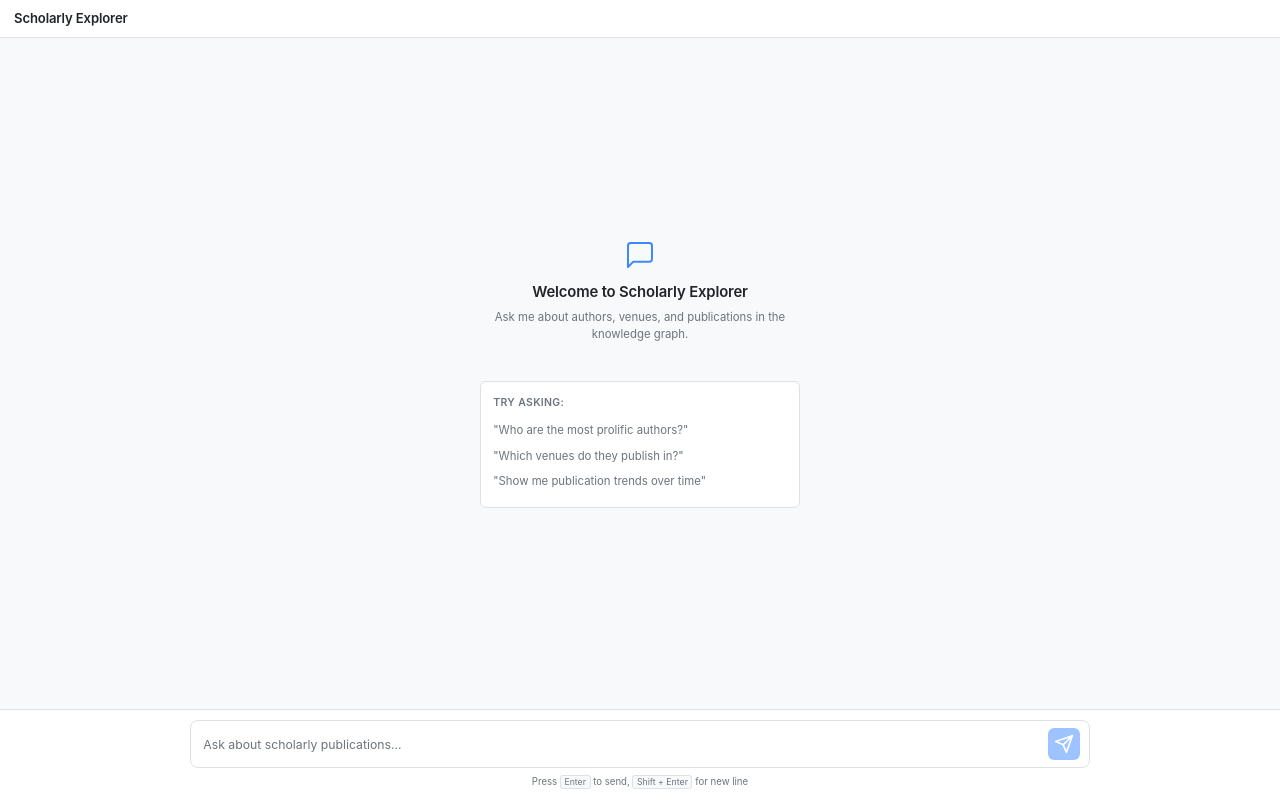
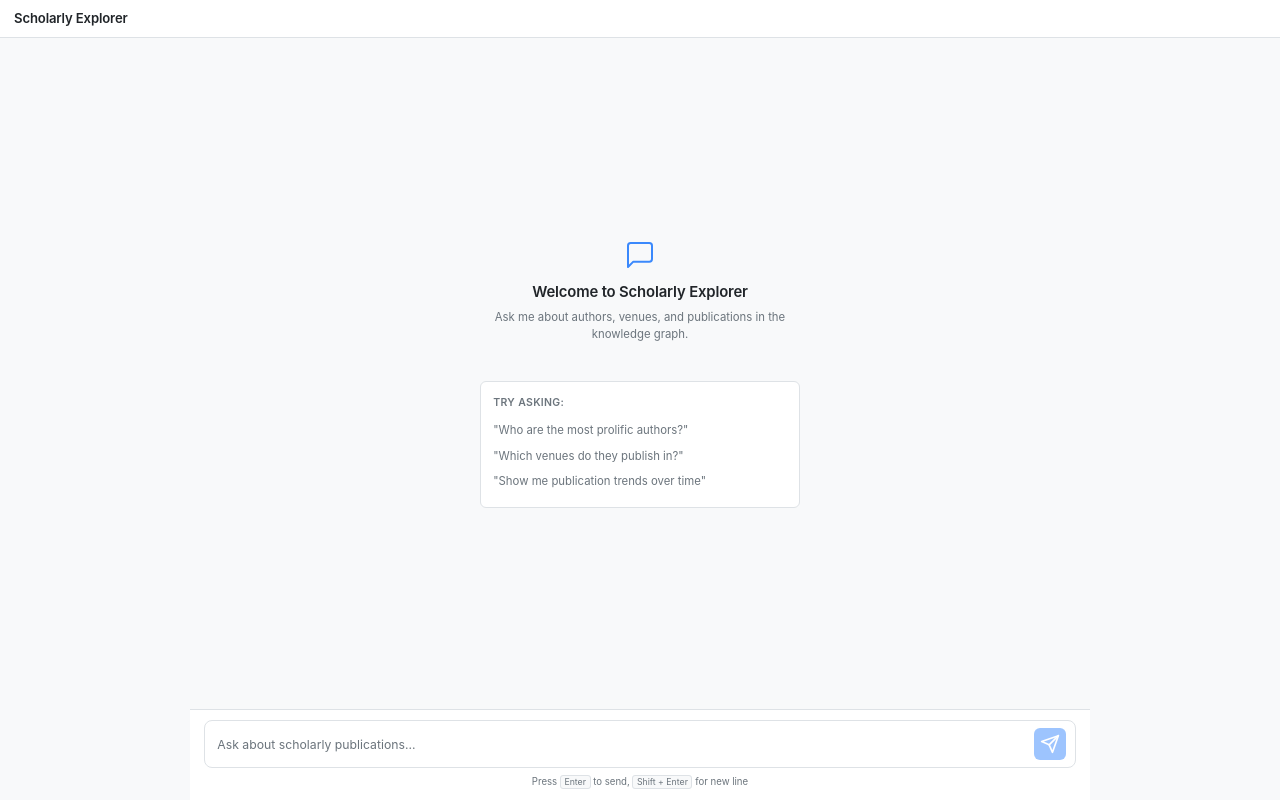
Before and after one commit to ir-anthology/thesis-ali, a SvelteKit app in the folder frontend/adaptive/: page / in a window 1280 px wide. Built offline with nearby package versions, Linux system fonts and the light colour scheme.

Commit message:
feat(frontend/adaptive): constrain chat to 900px centered container
- Wrap ConversationView and PromptInput in chat-container
- Max-width 900px, centered with auto margins
- Background: secondary outside container, primary inside
- Header remains full width

```diff
--- a/frontend/adaptive/src/routes/+page.svelte
+++ b/frontend/adaptive/src/routes/+page.svelte
@@ -42,6 +42,7 @@
     {/if}
   </header>
 
+  <div class="chat-container">
     <ConversationView
       conversation={exploration.conversation}
       results={resultsMap}
@@ -58,6 +59,7 @@
       disabled={exploration.loading}
     />
   </div>
+</div>
 
 <style>
   .app {
@@ -66,6 +68,18 @@
     height: 100vh;
     height: 100dvh;
     overflow: hidden;
+    background-color: var(--bg-secondary);
+  }
+
+  .chat-container {
+    flex: 1;
+    display: flex;
+    flex-direction: column;
+    max-width: 900px;
+    width: 100%;
+    margin: 0 auto;
+    overflow: hidden;
+    background-color: var(--bg-primary);
   }
 
   .app-header {
```
Lines whose indentation alone changed are shown as unchanged.
